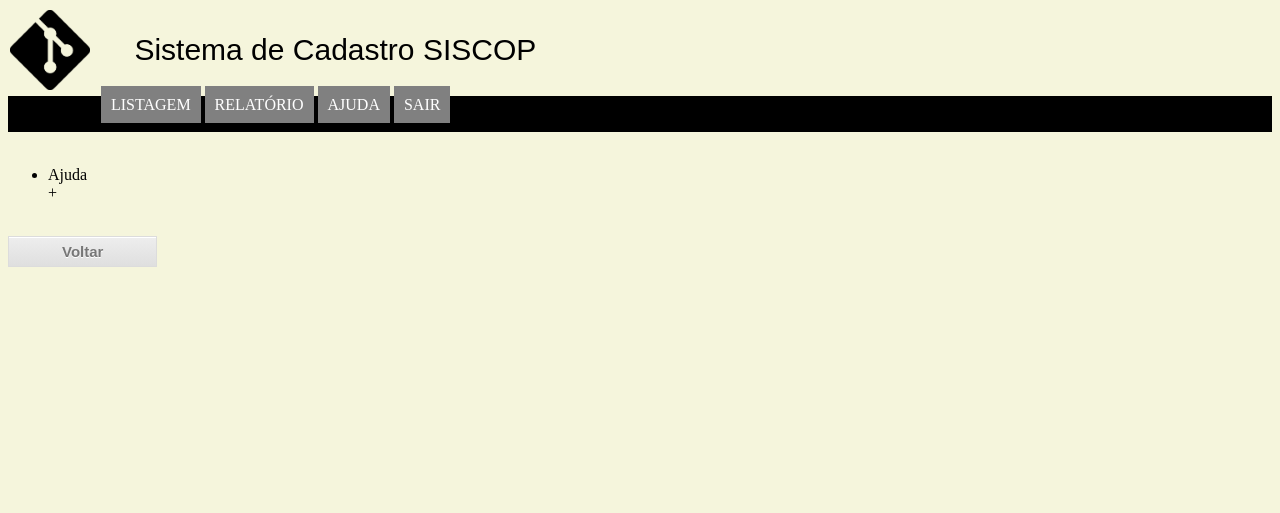
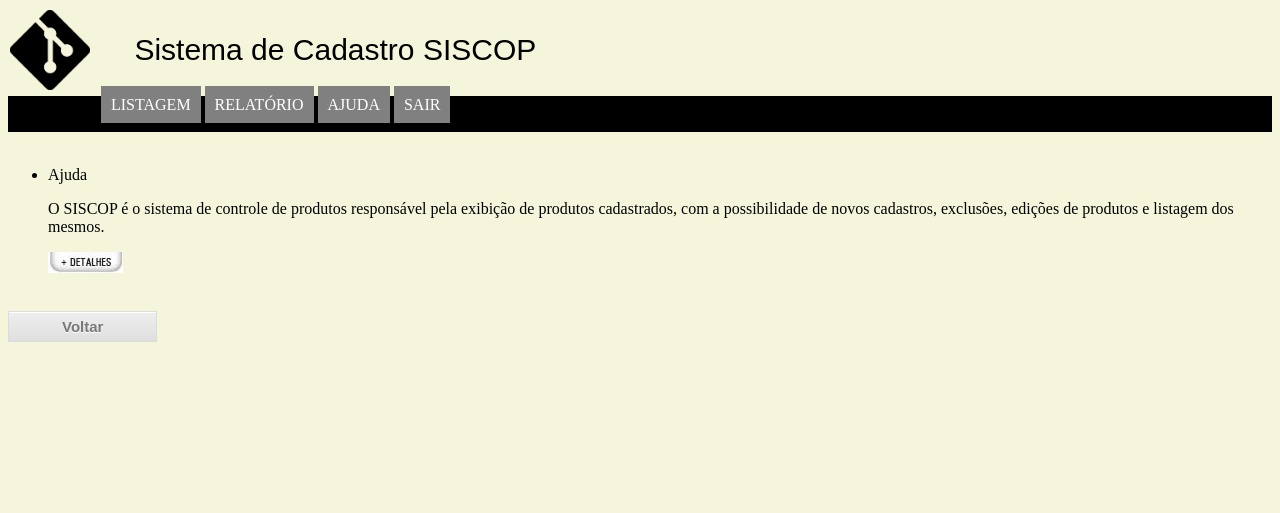
Before and after one commit to hugoodsj2/Gerencia-de-Configuracoes, a PHP site: page /ajuda.php in a window 1280 px wide. Shown: the top 513 px of the page. Run offline with PHP 8.4, Linux system fonts and the light colour scheme.

Commit message:
Subindo atualizações na tela ajuda

```diff
--- a/CadastroDeProdutos/Produto/Codigo/ajuda.php
+++ b/CadastroDeProdutos/Produto/Codigo/ajuda.php
@@ -4,15 +4,15 @@
 ?>
 	<div>
 		<ul>
-			<li id="liAjuda"> Ajuda <div id="divAjuda" onclick="AbrirEsconderUL('liAjuda',this.id)">+</div>
+			<li id="liAjuda"> Ajuda <br><p>O SISCOP é o sistema de controle de produtos responsável pela exibição de produtos cadastrados, com a possibilidade de novos cadastros, exclusões, edições de produtos e listagem dos mesmos.</p><div id="divAjuda" onclick="AbrirEsconderUL('liAjuda',this.id)"><img id="imgMais" src="images/button-mais-detalhes.png"></div>
 				<ul>
-					<li>Login: A tela de login tem o objetivo de atribuir permissoes a determinados usuarios de sistemas.</li>
-					<li>Pagina Inicial: Pagina ja iniciada com a listagem dos produtos, e tendo um menu no qual voce pode navegar.</li>
-					<li id="liListagem">Listagem: Tem objetivo de listar os produtos e tem as opções: <div id="divListagem" onclick="AbrirEsconderUL('liListagem',this.id)">+</div> <ul>
-					<li>Novo Produto: Opção para adicionar um novo produto, basta preencher os campos e clicar em salvar.</li>
+					<li>Login: A tela de login tem o objetivo de atribuir permissões a determinados usuários do sistema. O usuário deve  preencher todos os campos do formulário (Usuário e senha) para acessar o sistema. Caso o usuário não exista ou algum campo fique sem o correto preenchimento será exibida uma mensagem de alerta.</li>
+					<li>Pagina Inicial: Página já iniciada com a listagem dos produtos, e tendo um menu no qual você pode navegar entre LISTAGEM, RELATÓRIO, AJUDA e fazer logout pela opção SAIR.</li>
+					<li id="liListagem">Listagem: Tem objetivo de listar os produtos com as seguintes opções: <div id="divListagem" onclick="AbrirEsconderUL('liListagem',this.id)"><img src="images/button-mais-detalhes.png"></div> <ul>
+					<li>Novo Produto: Opção para cadastrar um novo produto, exibe uma nova tela de cadastro com os campos do produto, para cadastrar um novo basta preencher os campos e clicar em salvar.</li>
 					<li>Editar: Opção para editar um novo produto, basta alterar os campos e clicar em salvar.</li>
 					<li>Excluir: Opção para excluir um produto, ao clicar em excluir sera exibido uma mensagem de confirmação para que a ação seja efetuada.</li></ul></li>
-					<li>Relatório: Tem objetivo de listar todos os produtos e pode fazer uma busca de acordo com os filtros.</li>
+					<li>Relatório: Tem objetivo de listar todos os produtos já cadastrados e permite fazer uma busca de acordo com os filtros.</li>
 				</ul>
 			</li>
 		</ul>
--- a/CadastroDeProdutos/Produto/Codigo/scripts/ajuda.js
+++ b/CadastroDeProdutos/Produto/Codigo/scripts/ajuda.js
@@ -11,11 +11,11 @@ function AbrirEsconderUL(id,idDiv){
 	var div = document.getElementById(idDiv);
 	if(window.getComputedStyle(ul).display === 'none'){
 		ul.style.display = "block";
-		div.innerHTML = "-";
+		div.innerHTML = "<img src='images/button-menos-detalhes.png'>";
 	}
 	else {
 		ul.style.display = "none";
-		div.innerHTML = "+";
+		div.innerHTML = "<img src='images/button-mais-detalhes.png'>";
 	}
 }
 function EsconderUL(indexUL){
```
Also changed, not shown: CadastroDeProdutos/Produto/Codigo/images/button-mais-detalhes.png (added), CadastroDeProdutos/Produto/Codigo/images/button-menos-detalhes.png (added).
